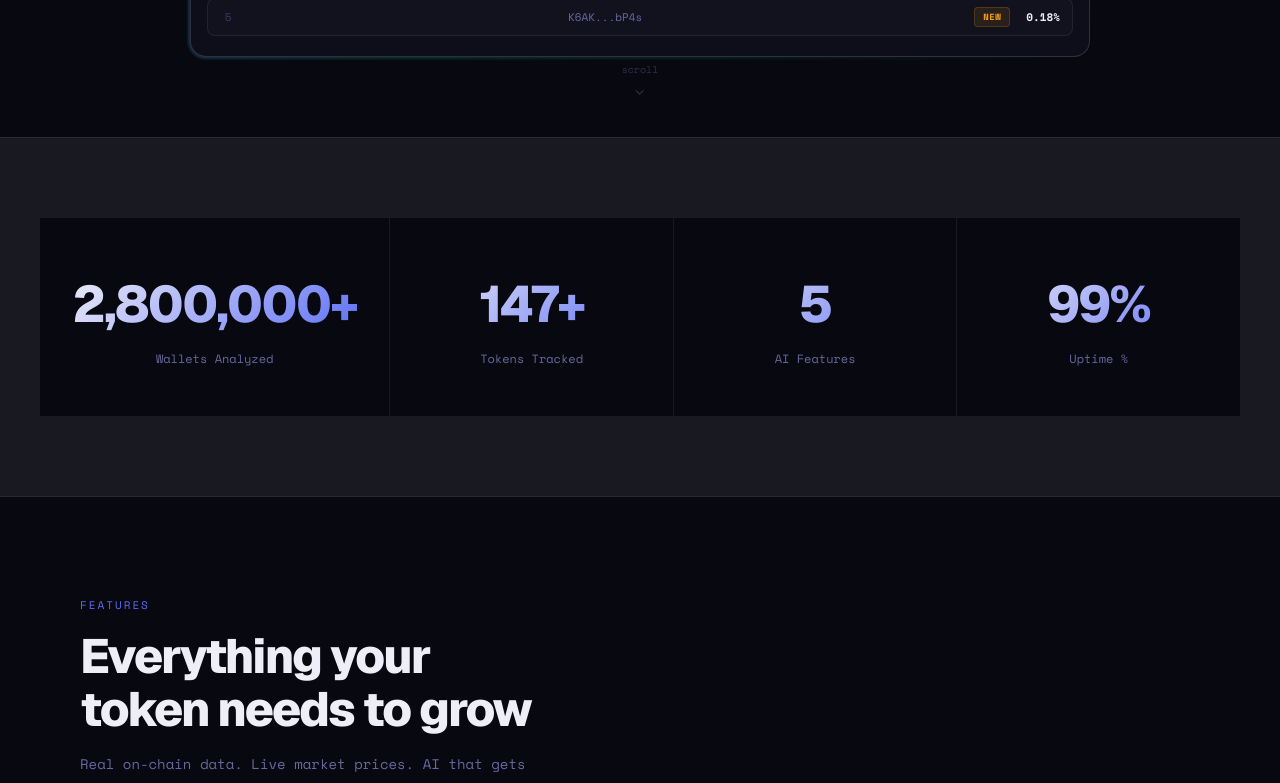
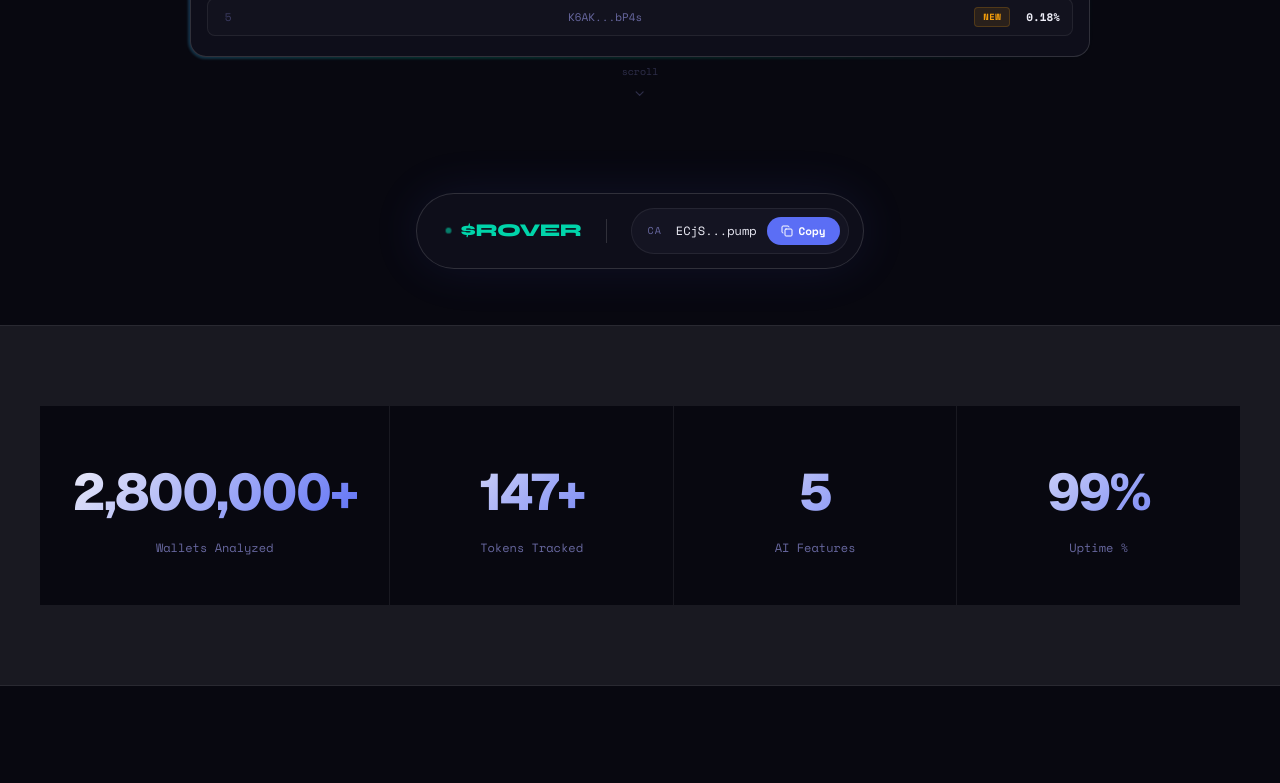
Before and after one commit to akaniooh/growth-engine, a Next.js app: page / in a window 1280 px wide. Shown: the part 1180-1963 px from the top of the page. Built offline with nearby package versions, Linux system fonts and the light colour scheme.

Commit message:
Add files via upload

```diff
--- a/app/landing/page.tsx
+++ b/app/landing/page.tsx
@@ -187,13 +187,10 @@ function MemoryPreview() {
   )
 }
 
-// TODO: set the live contract address here once available
-const ROVER_CA = ''
+const ROVER_CA = 'ECjSWu1D2u26HnvsDfck2SLgyqEB4NDXxYwSkSbkpump'
 
 function TokenBanner() {
   const [copied, setCopied] = useState(false)
-
-  if (!ROVER_CA) return null
 
   const handleCopy = async () => {
     try {
```
